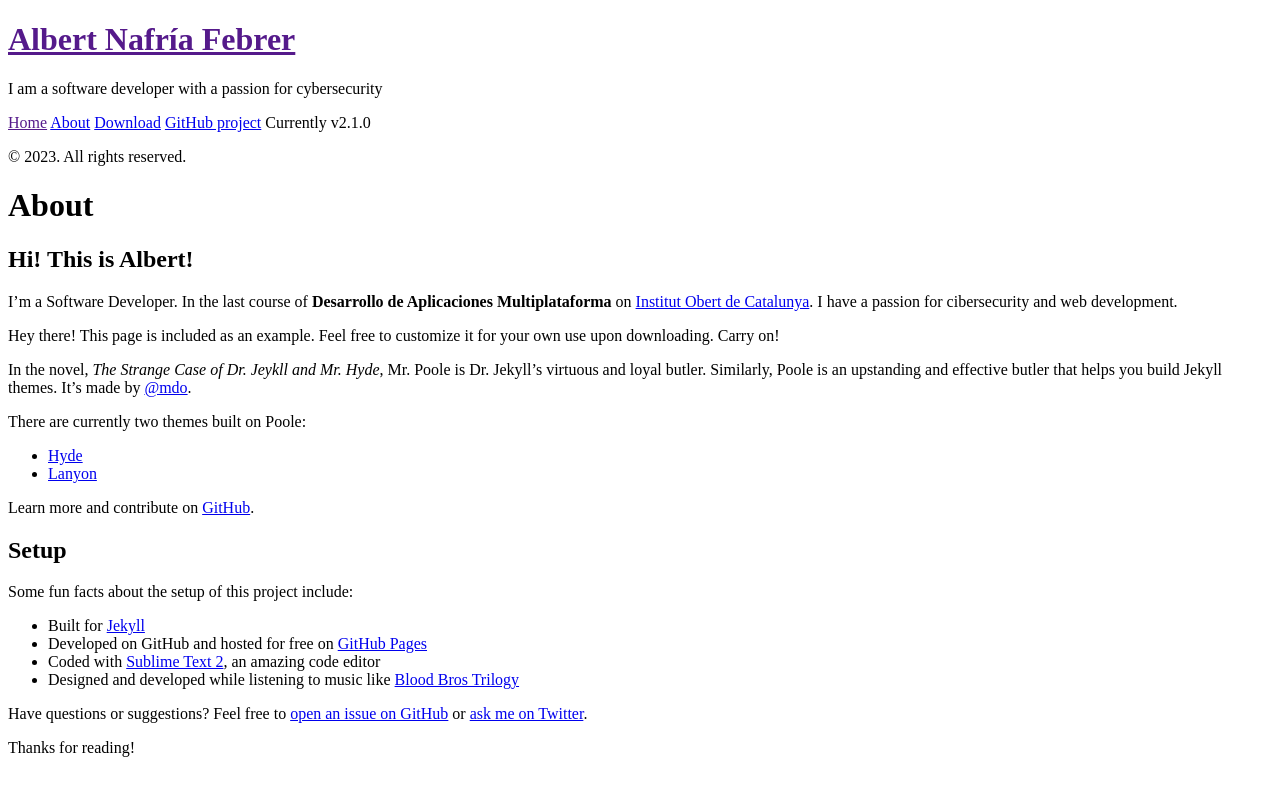
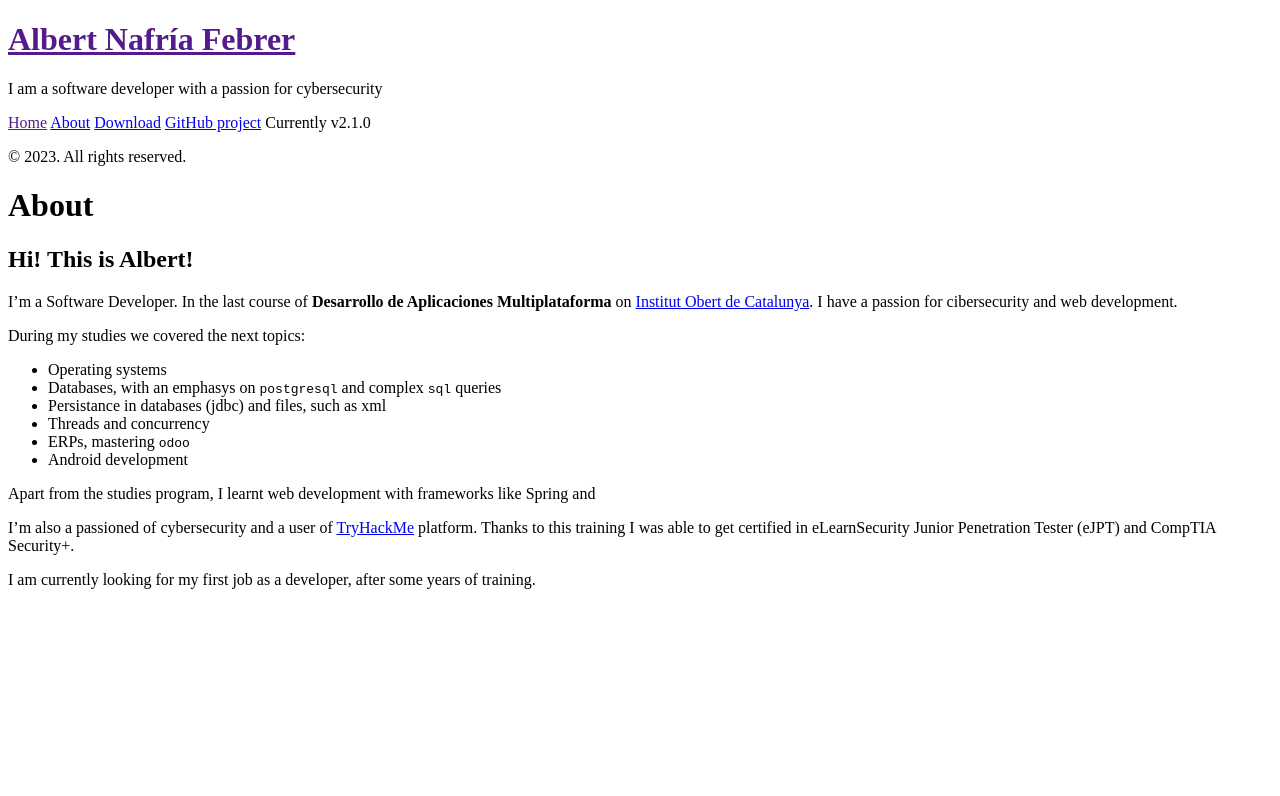
Before and after one commit to s0lc0seryl/s0lc0seryl.github.io, a Jekyll site: the page built from about.md, in a window 1280 px wide. Shown: the top 796 px of the page. Built offline with Jekyll 4.4.1, drawn with Linux system fonts in a browser that asks for light colours; Markdown is read by kramdown in place of the engine named in the settings.

Commit message:
add first post

```diff
--- a/about.md
+++ b/about.md
@@ -7,29 +7,17 @@ title: About
 
 I'm a Software Developer. In the last course of **Desarrollo de Aplicaciones Multiplataforma** on [Institut Obert de Catalunya](https://ioc.xtec.cat). I have a passion for cibersecurity and web development.
 
+During my studies we covered the next topics:
+- Operating systems
+- Databases, with an emphasys on `postgresql` and complex `sql` queries
+- Persistance in databases (jdbc) and files, such as xml
+- Threads and concurrency
+- ERPs, mastering `odoo`
+- Android development
 
-<p class="message">
-  Hey there! This page is included as an example. Feel free to customize it for your own use upon downloading. Carry on!
-</p>
+Apart from the studies program, I learnt web development with frameworks like Spring and
 
-In the novel, *The Strange Case of Dr. Jeykll and Mr. Hyde*, Mr. Poole is Dr. Jekyll's virtuous and loyal butler. Similarly, Poole is an upstanding and effective butler that helps you build Jekyll themes. It's made by [@mdo](https://twitter.com/mdo).
+I'm also a passioned of cybersecurity and a user of [TryHackMe](https://tryhackme.com) platform. Thanks to this training I was able to get certified
+in eLearnSecurity Junior Penetration Tester (eJPT) and CompTIA Security+.
 
-There are currently two themes built on Poole:
-
-* [Hyde](http://hyde.getpoole.com)
-* [Lanyon](http://lanyon.getpoole.com)
-
-Learn more and contribute on [GitHub](https://github.com/poole).
-
-## Setup
-
-Some fun facts about the setup of this project include:
-
-* Built for [Jekyll](http://jekyllrb.com)
-* Developed on GitHub and hosted for free on [GitHub Pages](https://pages.github.com)
-* Coded with [Sublime Text 2](http://sublimetext.com), an amazing code editor
-* Designed and developed while listening to music like [Blood Bros Trilogy](https://soundcloud.com/maddecent/sets/blood-bros-series)
-
-Have questions or suggestions? Feel free to [open an issue on GitHub](https://github.com/poole/issues/new) or [ask me on Twitter](https://twitter.com/mdo).
-
-Thanks for reading!
+I am currently looking for my first job as a developer, after some years of training.
```
Also changed, not shown: _posts/2023-10-06-100-days-of-code-1.md (added, +13 -0 lines).
